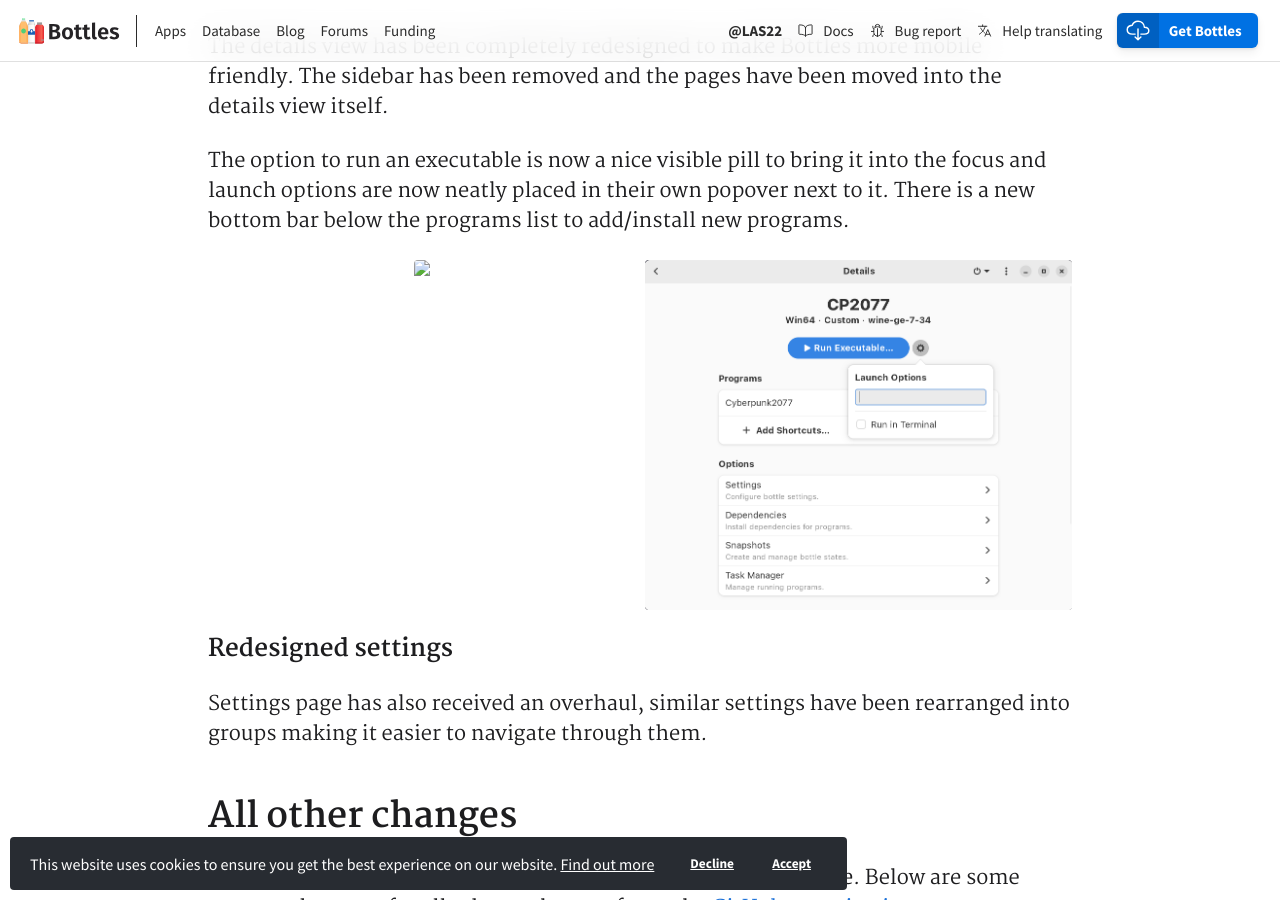
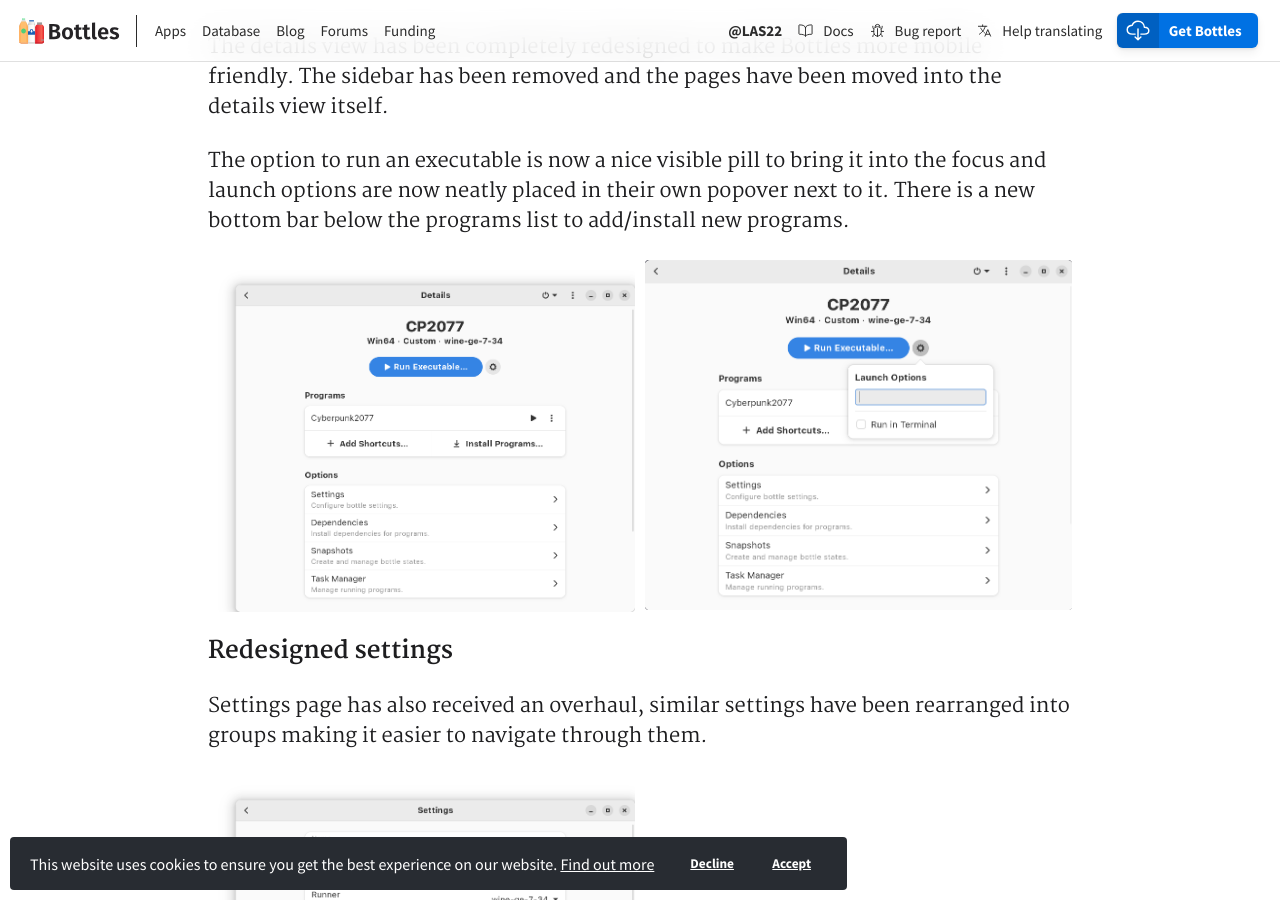
Before and after one commit to bottlesdevs/website, a Jekyll site: the page built from _posts/2022-11-14-release-2022.11.14.md, in a window 1280 px wide and 900 px high, scrolled down 1000 px. Built offline with Jekyll 4.4.1, drawn with Linux system fonts in a browser that asks for light colours; nearby versions of some CDN libraries; comment, search, counter and statistics services are not loaded.

Commit message:
Fix images

```diff
--- a/_posts/2022-11-14-release-2022.11.14.md
+++ b/_posts/2022-11-14-release-2022.11.14.md
@@ -33,19 +33,19 @@
 
 <div class="grid-pics">
     <img tooltip="Details View" class="on-light" src="/uploads/details-view-light.png" />
-    <img tooltip="Details View" class="on-light" src="/uploads/details-view-launchopts.png" />
+    <img tooltip="Details View" class="on-light" src="/uploads/details-view-launchopts-light.png" />
 </div>
 
 <div class="grid-pics">
     <img tooltip="Details View (dark)" class="on-dark" src="/uploads/details-view-dark.png" />
-    <img tooltip="Details View (dark)" class="on-dark" src="/uploads/details-view-dark-launchopts.png" />
+    <img tooltip="Details View (dark)" class="on-dark" src="/uploads/details-view-launchopts-dark.png" />
 </div>
 
 ### Redesigned settings
 Settings page has also received an overhaul, similar settings have been rearranged into groups making it easier to navigate through them.
 
 <div class="grid-pics">
-    <img tooltip="Settings View" class="on-dark" src="/uploads/settings-view-light.png" />
+    <img tooltip="Settings View" class="on-light" src="/uploads/settings-view-light.png" />
 </div>
 
 <div class="grid-pics">
```
Also changed, not shown: uploads/details-view-dark.png, uploads/details-view-launchopts-dark.png (renamed from uploads/details-view-dark-launchopts.png), uploads/details-view-launchopts-light.png (renamed from uploads/details-view-launchopts.png), uploads/details-view-light.png (added), uploads/details-view.png (deleted), uploads/settings-view-dark.png, uploads/settings-view-light.png.
